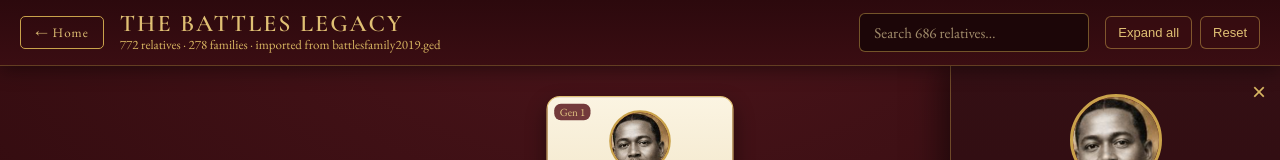
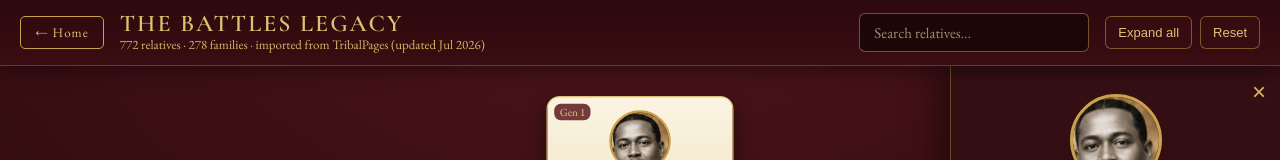
Before and after one commit to anirudhatalmale6-alt/battles-legacy-demo, a plain HTML site: page family-tree.html in a window 1280 px wide. Shown: the top 160 px of the page. Drawn offline with nearby package versions, Linux system fonts and the light colour scheme.

Commit message:
Tree UI: update stale count/source labels for fresh import

```diff
--- a/family-tree.html
+++ b/family-tree.html
@@ -94,7 +94,7 @@ a{color:inherit;text-decoration:none}
     <div class="sub" id="statline">Loading family…</div>
   </div>
   <div class="search">
-    <input id="q" placeholder="Search 686 relatives…" autocomplete="off">
+    <input id="q" placeholder="Search relatives…" autocomplete="off">
     <div class="results" id="results"></div>
   </div>
   <div class="tools">
@@ -137,7 +137,7 @@ let expanded = new Set([ROOT]);
 let SEL = null;
 
 document.getElementById('statline').textContent =
-  Object.keys(I).length + " relatives · " + Object.keys(F).length + " families · imported from battlesfamily2019.ged";
+  Object.keys(I).length + " relatives · " + Object.keys(F).length + " families · imported from TribalPages (updated Jul 2026)";
 
 /* ---- relationships ---- */
 function childrenOf(pid){
```
